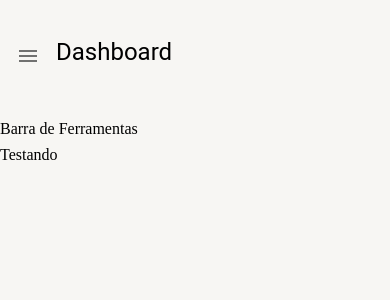
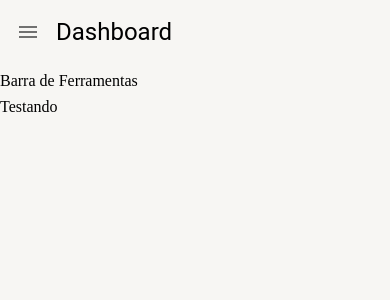
Before and after one commit to JackSSads/fitness-controll, a React (Create React App) app: page / in a window 390 px wide. Shown: the top 300 px of the page. Built offline with nearby package versions, Linux system fonts and the light colour scheme.

Commit message:
feat: configurando toobar inicial

```diff
--- a/src/shared/layouts/LayoutBasePage.tsx
+++ b/src/shared/layouts/LayoutBasePage.tsx
@@ -5,18 +5,20 @@ import { useAppDrawerContext } from "../contexts";
 interface ILayoutBasePagesProps {
     children: React.ReactNode;
     title: string;
+    toobar?: React.ReactNode;
 };
 
-export const LayoutBasePages: React.FC<ILayoutBasePagesProps> = ({ children, title }) => {
+export const LayoutBasePages: React.FC<ILayoutBasePagesProps> = ({ children, title, toobar }) => {
 
     const smDown = useMediaQuery((theme: Theme) => theme.breakpoints.down("sm"));
+    const mdDown = useMediaQuery((theme: Theme) => theme.breakpoints.down("md"));
     const theme = useTheme();
 
     const { toggleDrawerOpen } = useAppDrawerContext();
 
     return (
         <Box height={"100%"} display={"flex"} flexDirection={"column"} gap={1}>
-            <Box display={"flex"} alignItems={"center"} padding={1} height={theme.spacing(12)} gap={1}>
+            <Box display={"flex"} alignItems={"center"} padding={1} gap={1} height={theme.spacing(smDown ? 6 : mdDown ? 8 : 12)} >
 
                 {smDown && (
                     <IconButton onClick={toggleDrawerOpen}>
@@ -24,16 +26,18 @@ export const LayoutBasePages: React.FC<ILayoutBasePagesProps> = ({ children, tit
                     </IconButton>
                 )}
 
-                <Typography variant="h5" gutterBottom>
+                <Typography variant={smDown ? "h5" : mdDown ? "h4" : "h3"}overflow={"hidden"} textOverflow={"ellipsis"} whiteSpace={"nowrap"}>
                     {title}
                 </Typography>
             </Box>
 
-            <Box>
-                Barra de Ferramentas
-            </Box>
+            {toobar && (
+                <Box>
+                    {toobar}
+                </Box>
+            )}
 
-            <Box>
+            <Box flex={1} overflow={"auto"}>
                 {children}
             </Box>
         </Box>
```
